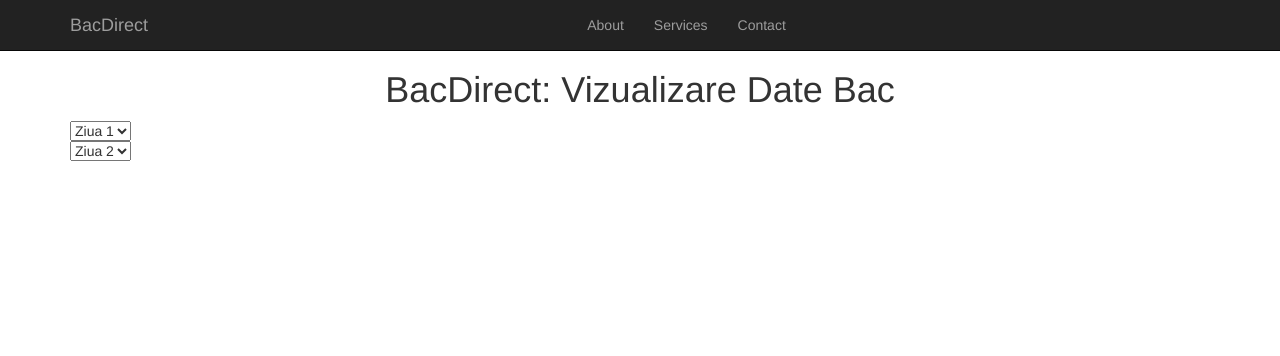
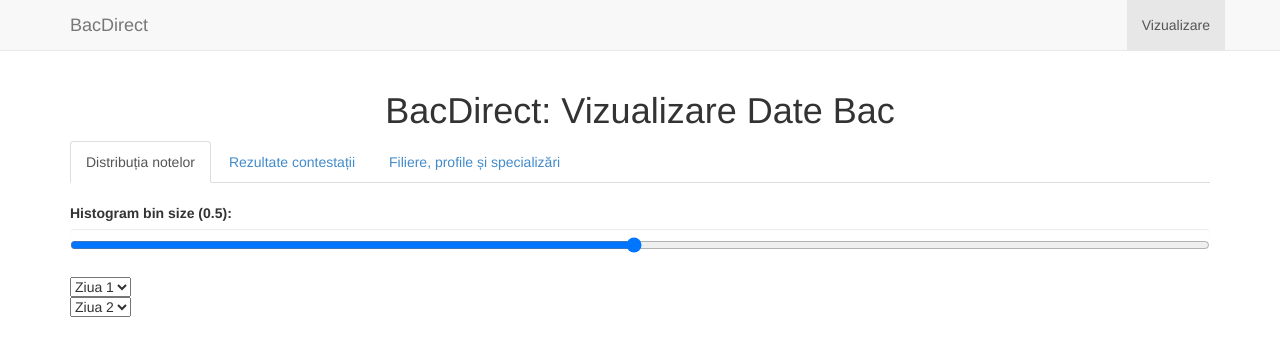
Before and after one commit to AndreiBarsan/BacDirect, a Flask app: page /app in a window 1280 px wide. Shown: the top 356 px of the page. Run offline with Flask 2, Linux system fonts and the light colour scheme; data that the repository does not hold is empty; some libraries are stand-ins or nearby versions.

Commit message:
More visualization

```diff
--- a/python/static/css/index.css
+++ b/python/static/css/index.css
@@ -22,8 +22,7 @@
 }
 
 body {
-  margin-top: 50px;
-  position: relative;
+
 }
 
 .col-centered{
--- a/python/static/js/index.js
+++ b/python/static/js/index.js
@@ -30,14 +30,72 @@ function plotHistogram(container, exam, subject, binSize) {
   });
 }
 
+function renderVenn() {
+  "use strict"
+  // define sets and set set intersections
+  $.getJSON("/api/branches", function(data) {
+    console.log(data)
+    var sets = []
+    for(var i = 0; i < data.length; ++i) {
+      sets.push({
+        label: data[i].branch,
+        size: data[i].count
+      })
+    }
+    console.log(sets)
+    var overlaps = []
+    for(var i = 0; i < data.length; ++i) {
+      for(var j = 0; j < data.length; ++j) {
+        overlaps.push({sets: [i, j], size: 0})
+      }
+    }
+
+    sets = venn.venn(sets, overlaps);
+    venn.drawD3Diagram(d3.select("#venn"), sets, 1000, 1000);
+  })
+
+}
+
 
 $(function(){
+  $('#mainTabs a').click(function(e) {
+    e.preventDefault()
+    $(this).tab('show')
+  })
+
+  renderVenn()
+
+  var binSize = 0.5
+
+  function refreshHistogram(histogram) {
+    var select = histogram.find("select")
+    var canvas = histogram.find(".canvas")
+    var exam = $(select).val()
+
+    plotHistogram($(canvas), exam, "*", binSize)
+  }
+
+  function refreshAll() {
+    $(".histogram").each(function() {
+      refreshHistogram($(this))
+    })
+  }
+
+  $("#binSize").change(function() {
+    binSize = parseFloat($(this).val())
+    $("#binSizeDisplay").html(binSize)
+    refreshAll()
+  })
+  $("#binSize").val(binSize)
+  $("#binSize").change()
+
+  $("#refresh").click(refreshAll)
+
   $(".histogram").each(function() {
-    var canvas = $(this).find(".canvas")
-    var binSize = 0.5
-    var select = $(this).find("select")
+    var select = $(this).find('select')
+    var histogram = $(this)
     select.change(function() {
-      plotHistogram($(canvas), $(this).val(), "*", binSize)
+      refreshHistogram(histogram)
     })
     select.change()
   })
--- a/python/templates/index.html
+++ b/python/templates/index.html
@@ -32,7 +32,7 @@
 
 <body ng-app='MyApp' >
     <!-- Navigation -->
-    <nav class="navbar navbar-inverse navbar-fixed-top" role="navigation">
+    <nav class="navbar navbar-default navbar-static-top" role="navigation">
         <div class="container">
             <!-- Brand and toggle get grouped for better mobile display -->
             <div class="navbar-header">
@@ -45,16 +45,10 @@
                 <a class="navbar-brand" href="#">BacDirect</a>
             </div>
             <!-- Collect the nav links, forms, and other content for toggling -->
-            <div class="collapse navbar-collapse" id="bs-example-navbar-collapse-1">
-                <ul class="nav navbar-nav">
-                    <li>
-                        <a href="#">About</a>
-                    </li>
-                    <li>
-                        <a href="#">Services</a>
-                    </li>
-                    <li>
-                        <a href="#">Contact</a>
+            <div class="collapse navbar-collapse">
+                <ul class="nav navbar-nav navbar-right">
+                    <li class="active">
+                        <a href="/">Vizualizare</a>
                     </li>
                 </ul>
             </div>
@@ -64,7 +58,7 @@
     </nav>
 
     <!-- Page Content -->
-    <div class="container">
+    <div class="container" >
         <div class="row">
             <div class="col-lg-12 text-center">
               <h1>BacDirect: Vizualizare Date Bac {{a}}</h1>
@@ -76,14 +70,34 @@
                 {% endfor %}
             </div>
         </div> <!-- /.row -->
+
         <div class="row">
-            <div class="col-lg-6 text-center">
-                {% block body %} {% endblock %}
+            <div class="col-lg-12">
+                <div role="tabpanel">
+                <!-- Nav tabs -->
+                <ul class="nav nav-tabs" role="tablist" id="mainTabs">
+                <li role="presentation" class="active"><a href="#grades" aria-controls="grades" role="tab" data-toggle="tab">Distribuția notelor</a></li>
+                <li role="presentation"><a href="#contested" aria-controls="contested" role="tab" data-toggle="tab">Rezultate contestații</a></li>
+                <li role="presentation"><a href="#branches" aria-controls="branches" role="tab" data-toggle="tab">Filiere, profile și specializări</a></li>
+                </ul>
+                </div>
             </div>
         </div>
 
-        <div class="row">
-            <div class="col-lg-12">
+
+        <!-- Tab panes -->
+        <div class="tab-content">
+            <div role="tabpanel" class="tab-pane active" id="grades">
+                <br/>
+                <div class="row"><div class="col-lg-12">
+                <form role="form">
+                <div class="form-group">
+                    <label for="binSize">Histogram bin size (<span id="binSizeDisplay"></span>):</label>
+                    <input type="range" class="form-control" min="0.01" max="1" step="0.01" id="binSize" />
+                </div>
+                </form>
+                </div></div>
+                <div class="row"><div class="col-lg-12">
                 <div class="histogram">
                     <div class="canvas"></div>
                     <form>
@@ -96,10 +110,9 @@
                         </select>
                     </form>
                 </div>
-            </div>
-        </div>
-        <div class="row">
-            <div class="col-lg-12">
+                </div>
+                </div>
+                <div class="row"><div class="col-lg-12">
                 <div class="histogram">
                     <div class="canvas"></div>
                     <form>
@@ -112,9 +125,17 @@
                         </select>
                     </form>
                 </div>
+            </div></div>
+            </div> <!-- tabpanel -->
+            <div role="tabpanel" class="tab-pane" id="contested">Contestatii</div>
+            <div role="tabpanel" class="tab-pane" id="branches">
+                <div class="row"><div class="col-lg-12">
+                    <div id="venn"></div>
+                </div></div>
             </div>
-        </div>
-        <!-- /.row -->
+        </div></div>
+
+
     </div>
     <!-- /.container -->
 
@@ -124,6 +145,8 @@
     <script src="{{ url_for('static', filename='js/bootstrap.min.js') }}"></script>
     <!--script src="//ajax.googleapis.com/ajax/libs/angularjs/1.3.5/angular.min.js"></script-->
 
+    <script src="{{ url_for('static', filename='js/lib/d3.min.js')}}" type="text/javascript"></script>
+    <script src="{{ url_for('static', filename='js/lib/venn.js')}}" type="text/javascript"></script>
     <script src="{{ url_for('static', filename='js/lib/jquery.flot.js')}}" type="text/javascript"></script>
     <script src="{{ url_for('static', filename='js/app.js')}}" type="text/javascript"></script>
     <script src="{{ url_for('static', filename='js/ctrl.js')}}" type="text/javascript"></script>
```
Also changed, not shown: python/static/js/lib/venn.js (added).
